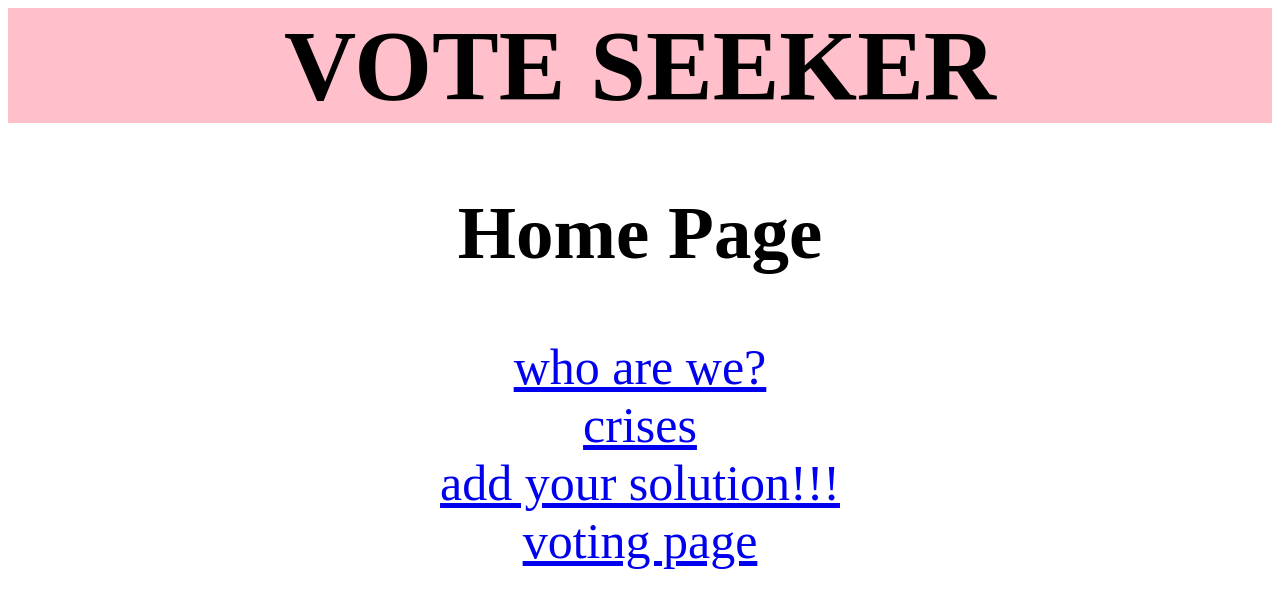
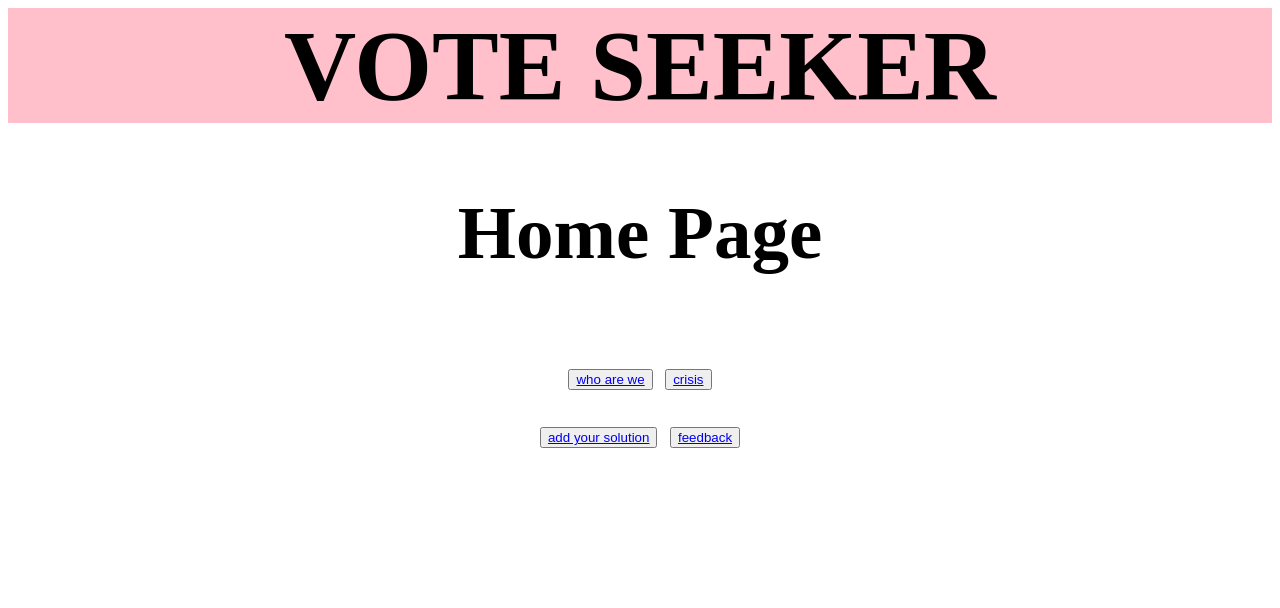
Before and after one commit to meet-projects/voteseeker-y2-2014, a plain HTML site: page voteseeker1.html in a window 1280 px wide. Drawn offline with Linux system fonts and the light colour scheme.

Commit message:
yana bkla bla bal

```diff
--- a/voteseeker1.html
+++ b/voteseeker1.html
@@ -1,18 +1,20 @@
 <html>
-<head>
+    <head>
 	<link rel="stylesheet" type="text/css" href="yana.css">
-</head>
+    </head>
 <body>
-   <div> <h1> VOTE SEEKER </h1> </div>
-   <div class="notpink1"> <h2> Home Page </h2> </div>
+    <div> <h1> VOTE SEEKER </h1> </div>
 
-   <div class="notpink2"> <a href="file:///home/meet/Desktop/voteseeker-y2-2014/whoarewe.html" target="_blank"> who are we? </a> </div>
+    <div class="notpink"> <h2> Home Page </h2> </div>
 
-   <div class="notpink3"> <a href="file:///home/meet/Desktop/voteseeker-y2-2014/voteseeker3.html" target="_blank"> crises </a> </div>
+    <div class="notpink"> <button> <a href="file:///home/meet/Desktop/voteseeker-y2-2014/whoarewe.html" target="_blank"> who are we </a> </button>
+    <button> <a href="file:///home/meet/Desktop/voteseeker-y2-2014/voteseeker.html" target="_blank"> crisis </a> </button>
+    </div>
 
-   <div class="notpink4"> <a href="file:///home/meet/Desktop/voteseeker-y2-2014/voteseeker4.html" target="_blank"> add your solution!!! </a> </div>
-
-   <div class="notpink5"> <a href="file:///home/meet/Desktop/voteseeker-y2-2014/voteseeker5.html" target="_blank"> voting page </a> </div>
+    <div class="notpink">
+    <button> <a href="file:///home/meet/Desktop/voteseeker-y2-2014/voteseeker4.html" target="_blank"> add your solution </a> </button>
+    <button> <a href="file:///home/meet/Desktop/voteseeker-y2-2014/voteseeker5.html" target="_blank"> feedback</a> </button>
+    </div>
 
 </body>
 </html>
--- a/yana.css
+++ b/yana.css
@@ -7,22 +7,6 @@ p{
     font-size:30px;
 }
 
-.notpink1{
+.notpink{
 	background-color: white;
 }
-
-.notpink2{
-	background-color: white;
-}
-
-.notpink3{
-	background-color: white;
-}
-
-.notpink4{
-	background-color: white;
-}
-
-.notpink5{
-	background-color: white;
-}
```
